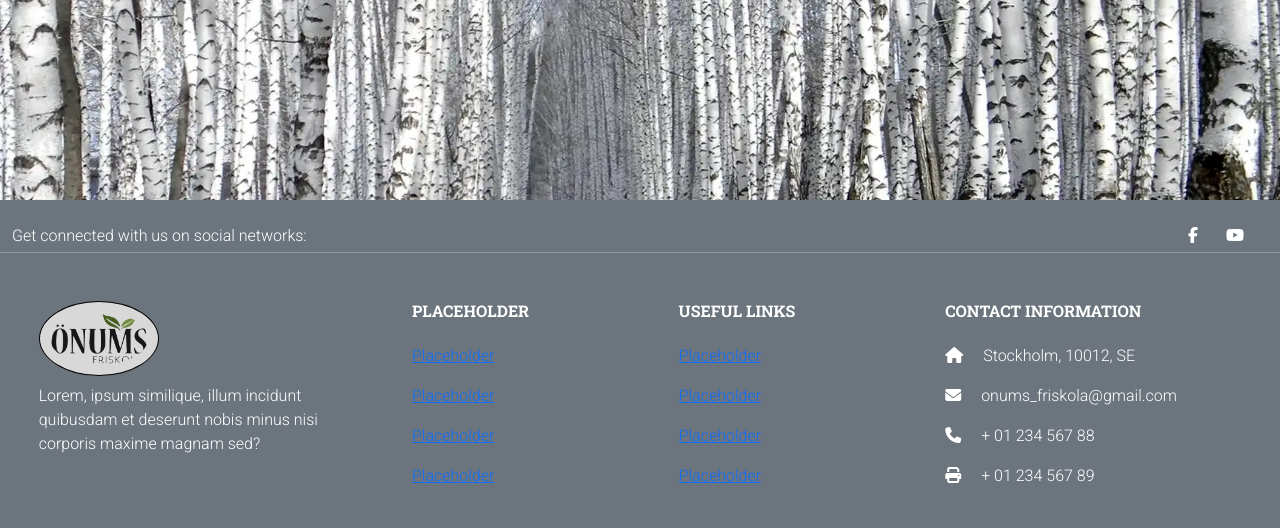
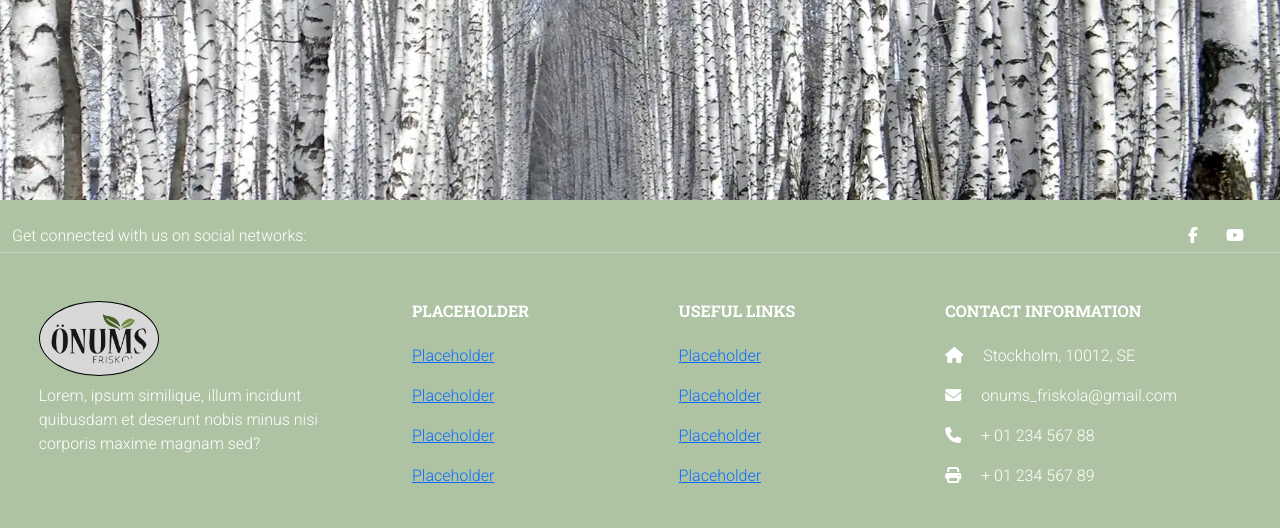
Before and after one commit to Tossan99/onumsfriskola-test, a Django app: page / in a window 1280 px wide. Shown: the part 272-800 px from the top of the page. Run offline with Django 4.2, Linux system fonts and the light colour scheme; some libraries are stand-ins or nearby versions.

Commit message:
Change colour of background in footer

```diff
--- a/static/css/base.css
+++ b/static/css/base.css
@@ -63,6 +63,7 @@ h6 {
   }
 
 /* Footer -------------------------------------------------- */
+
 #footer-logo {
     width: 120px;
     background-color: rgb(216, 216, 216);
@@ -70,3 +71,7 @@ h6 {
     padding: 10px;
     border: 1px solid black;
 }
+
+footer {
+    background-color: #aec3a3;
+}
--- a/templates/base.html
+++ b/templates/base.html
@@ -59,7 +59,9 @@
     </main>
 
     <!-- Footer -->
-    <footer class="text-center text-lg-start text-muted mt-auto bg-secondary">
+
+    <footer class="text-center text-lg-start text-muted mt-auto">
+
         <!-- Section: Social Media  -->
         <div class="d-flex justify-content-center justify-content-lg-between pt-4 pb-1 container-xxl text-white">
             <div class="me-5 d-none d-lg-block">
```
